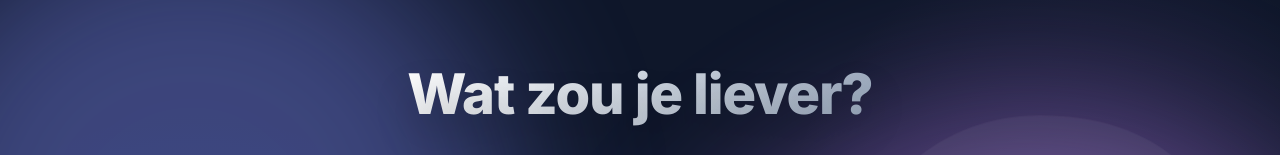
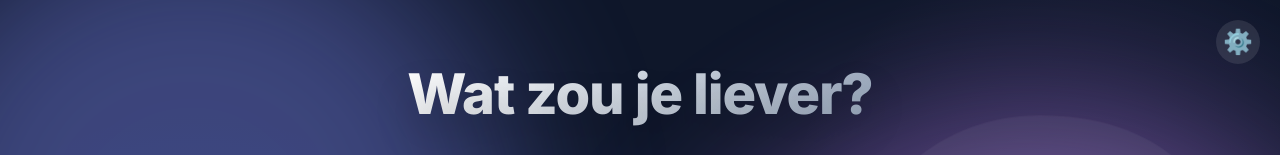
Before and after one commit to niekvis-sketch/Vapecalculator, a Vue app: page / in a window 1280 px wide. Shown: the top 155 px of the page. Built offline with nearby package versions, Linux system fonts and the light colour scheme.

Commit message:
instellingen op alle schermen fix

```diff
--- a/src/App.vue
+++ b/src/App.vue
@@ -202,6 +202,8 @@ function handleYearsUpdate(val){ yearsVaping.value = val }
       </div>
     </div>
 
+    <button class="global-settings-btn" @click="showSettings = true" title="Instellingen">⚙️</button>
+
     <transition name="fade-slide" mode="out-in">
       <header v-if="wizardStep === 4" class="header-animate">
         <h1>Vape Calculator</h1>
@@ -249,7 +251,6 @@ function handleYearsUpdate(val){ yearsVaping.value = val }
             @update:age="handleAgeUpdate"
             @update:yearsVaping="handleYearsUpdate"
             @start="startWrapped"
-            @open-settings="showSettings = true"
           />
         </aside>
 
@@ -420,4 +421,43 @@ function handleYearsUpdate(val){ yearsVaping.value = val }
   opacity: 0;
   transform: scale(0.95) translateY(20px);
 }
+
+.global-settings-btn {
+  position: fixed;
+  top: 20px;
+  right: 20px;
+  z-index: 100;
+  background: rgba(255, 255, 255, 0.1);
+  border: none;
+  border-radius: 50%;
+  width: 44px;
+  height: 44px;
+  font-size: 1.5rem;
+  cursor: pointer;
+  transition: all 0.2s;
+  display: flex;
+  align-items: center;
+  justify-content: center;
+  color: var(--text-main);
+  backdrop-filter: blur(5px);
+}
+
+.global-settings-btn:hover {
+  background: rgba(255, 255, 255, 0.2);
+  transform: rotate(45deg);
+}
+
+/* Editorial Theme Override for Settings Button */
+[data-theme="editorial"] .global-settings-btn {
+  border-radius: 0;
+  border: 2px solid var(--border);
+  background: var(--surface);
+  box-shadow: 4px 4px 0px var(--border);
+  color: var(--text-main);
+}
+
+[data-theme="editorial"] .global-settings-btn:hover {
+  transform: translate(-2px, -2px);
+  box-shadow: 6px 6px 0px var(--border);
+}
 </style>
--- a/src/components/InputPanel.vue
+++ b/src/components/InputPanel.vue
@@ -6,7 +6,7 @@ const props = defineProps({
   age: { type: [Number, String], default: '' },
   yearsVaping: { type: [Number, String], default: '' }
 })
-const emit = defineEmits(['update:weeklyVapes', 'update:costPerVape', 'update:age', 'update:yearsVaping', 'start', 'open-settings'])
+const emit = defineEmits(['update:weeklyVapes', 'update:costPerVape', 'update:age', 'update:yearsVaping', 'start'])
 
 function preventInvalid(e) {
   if (['-', '+', 'e', 'E'].includes(e.key)) e.preventDefault()
@@ -86,7 +86,6 @@ function setYears(e) {
 
 <template>
   <section class="input-panel">
-    <button class="settings-btn" @click="$emit('open-settings')" title="Instellingen">⚙️</button>
     <div class="welcome-text">
       <h2>Wat kost jouw vape?</h2>
       <p>Vul je gegevens in om de berekening te maken.</p>
```
